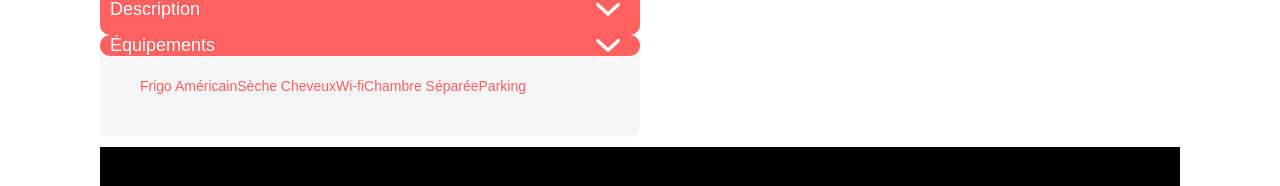
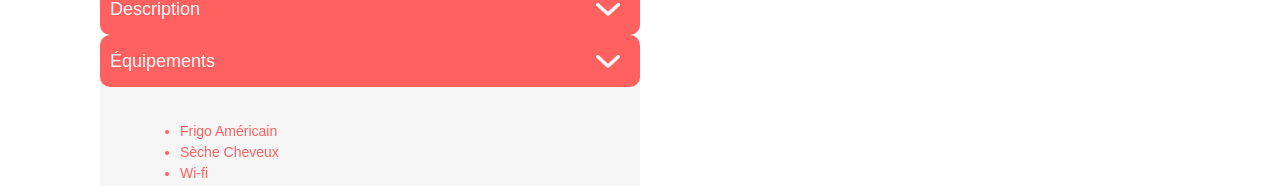
Before and after one commit to Axel75018/kasa, a React (Create React App) app: page /logement/0979876d in a window 1280 px wide. Both pictures are taken after a click on the picture 608 px from the left and 647 px from the top of the page. Shown: the part 602-788 px from the top of the page. Built offline with nearby package versions, Linux system fonts and the light colour scheme.

Commit message:
collapse liste ok

```diff
--- a/src/pages/logements/Logements.jsx
+++ b/src/pages/logements/Logements.jsx
@@ -33,12 +33,24 @@ const Logements = () => {
         <article>
           <Carousel pictures={ficheLogement.pictures} />
           {/* / Passe les tableaux images du logement au composant Carousel */}
+
           <Collapse2
             titre={"Description"}
             contenu={ficheLogement.description}
             hauteurTitreCollapse={hauteurTitreCollapse}
           />
-          <Collapse2 titre={"Équipements"} contenu={ficheLogement.equipments} />
+
+          <Collapse2
+            titre={"Équipements"}
+            contenu={
+              <ul>
+                {ficheLogement.equipments.map((equipement, index) => (
+                  <li key={index}>{equipement}</li>
+                ))}
+              </ul>
+            }
+            hauteurTitreCollapse={hauteurTitreCollapse}
+          />
         </article>
       </div>
     );
```
